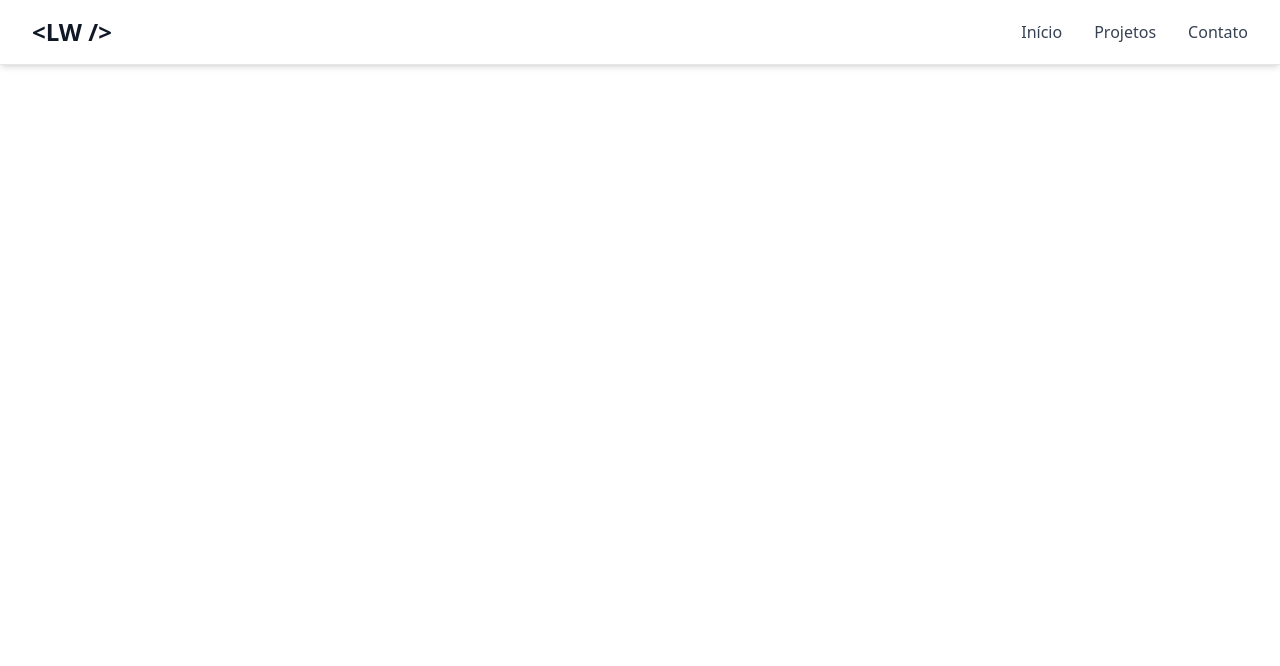
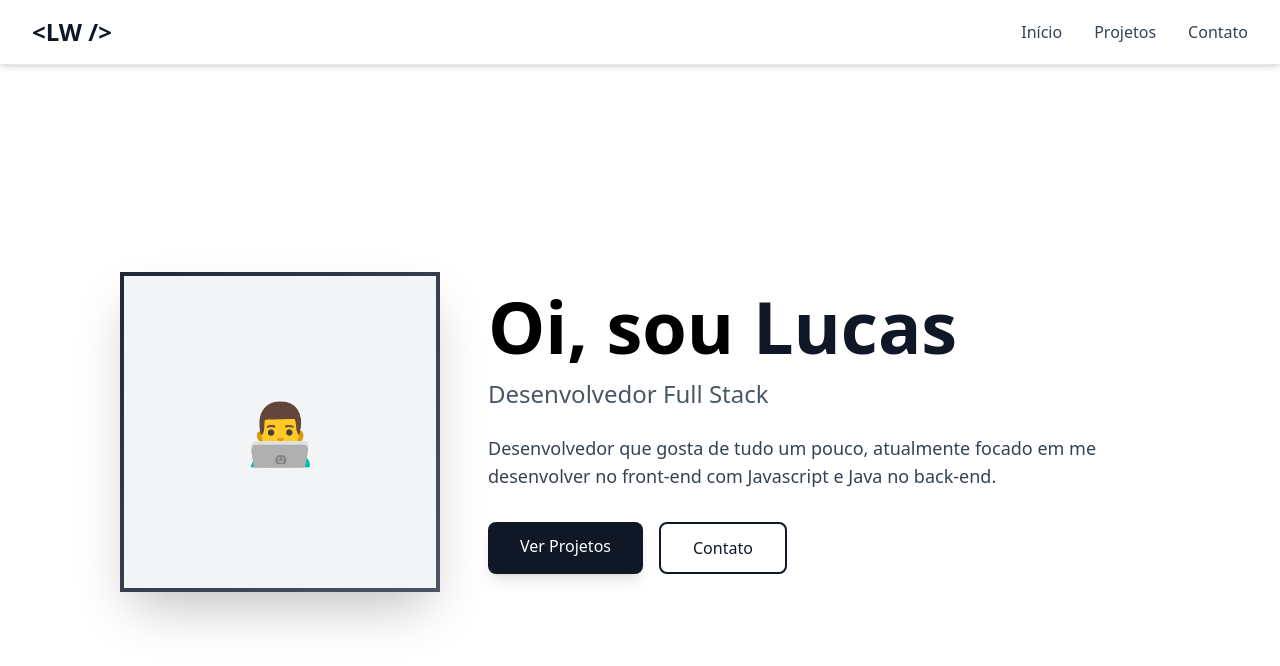
Before and after one commit to lucaswgoncalves616/my-portfolio-tailwind, a website: page index.html in a window 1280 px wide. Drawn offline with Linux system fonts and the light colour scheme.

Commit message:
feat: added hero section

```diff
--- a/index.html
+++ b/index.html
@@ -33,5 +33,34 @@
         </div>
     </nav>
 
+    <section id="inicio" class="min-h-screen flex items-center justify-center px-4 pt-16">
+        <div class="max-w-7xl mx-auto flex flex-col md:flex-row items-center gap-12">
+            <div class="w-64 h-64 md:w-80 md:h-80 bg-gradient-to-br from-gray-800 to-gray-600 p-1 shadow-2xl">
+                <div class="w-full h-full bg-gray-100 flex items-center justify-center overflow-hidden">
+                    <div class="text-6xl text-gray-700">👨‍💻</div>
+                    <!-- Substitua por: <img src="sua-foto.jpg" alt="Foto" class="w-full h-full object-cover"> -->
+                </div>
+            </div>
+
+            <div class="text-center md:text-left">
+                <h1 class="text-5xl md:text-7xl font-bold mb-4">
+                    Oi, sou <span class="text-gray-900">Lucas</span>
+                </h1>
+                <p class="text-xl md:text-2xl text-gray-600 mb-6">Desenvolvedor Full Stack</p>
+                <p class="text-lg text-gray-700 max-w-2xl mb-8">
+                    Desenvolvedor que gosta de tudo um pouco, atualmente focado em me desenvolver no front-end com Javascript e Java no back-end.
+                </p>
+                <div class="flex gap-4 justify-center md:justify-start">
+                    <a href="#projetos" class="bg-gray-900 hover:bg-gray-800 text-white px-8 py-3 rounded-lg transition duration-300 shadow-lg">
+                        Ver Projetos
+                    </a>
+                    <a href="#contato" class="border-2 border-gray-900 text-gray-900 hover:bg-gray-900 hover:text-white px-8 py-3 rounded-lg transition duration-300">
+                        Contato
+                    </a>
+                </div>
+            </div>
+        </div>
+    </section>
+
 </body>
 </html>
```
Also changed, not shown: src/style/output.css.
